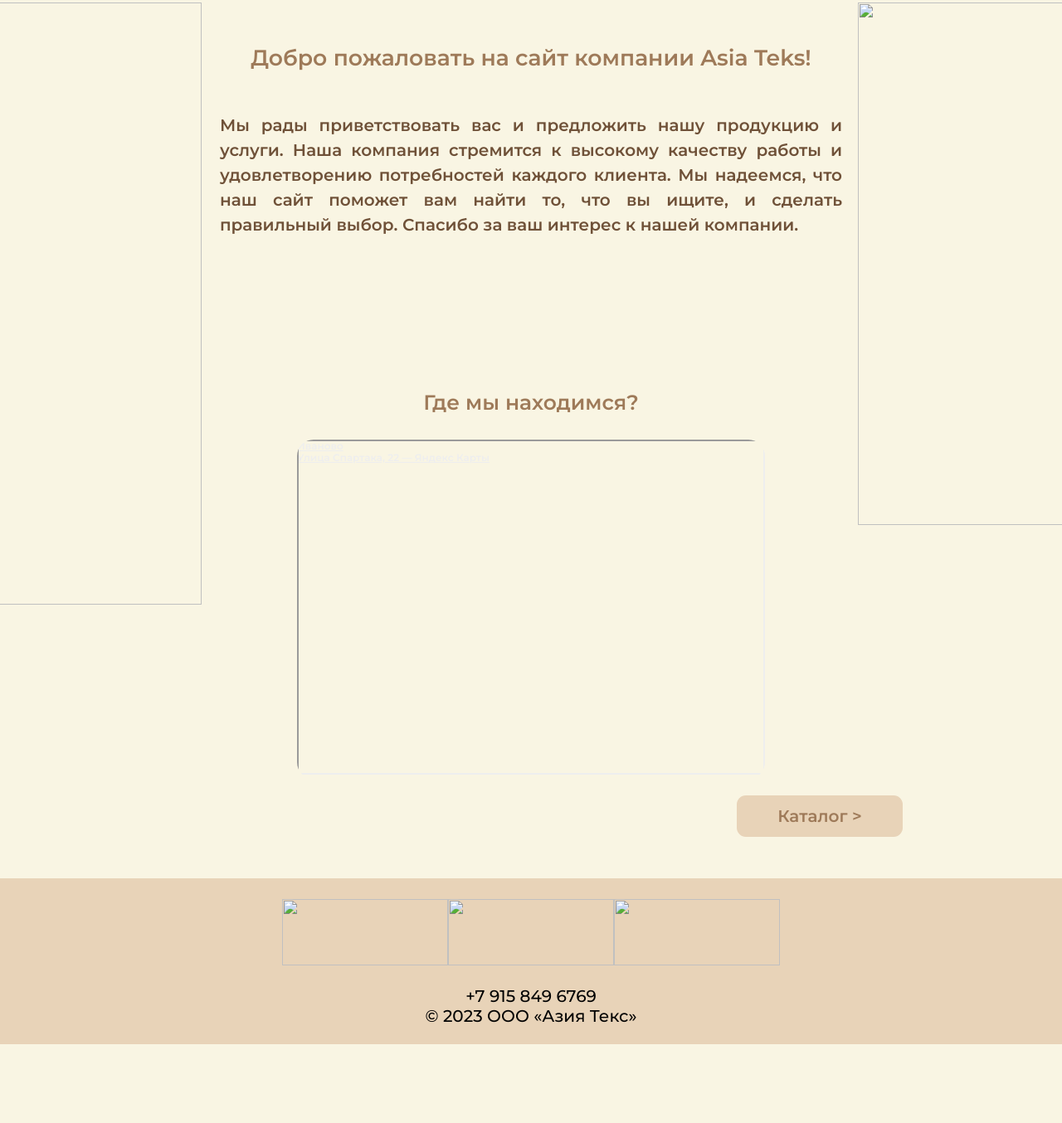
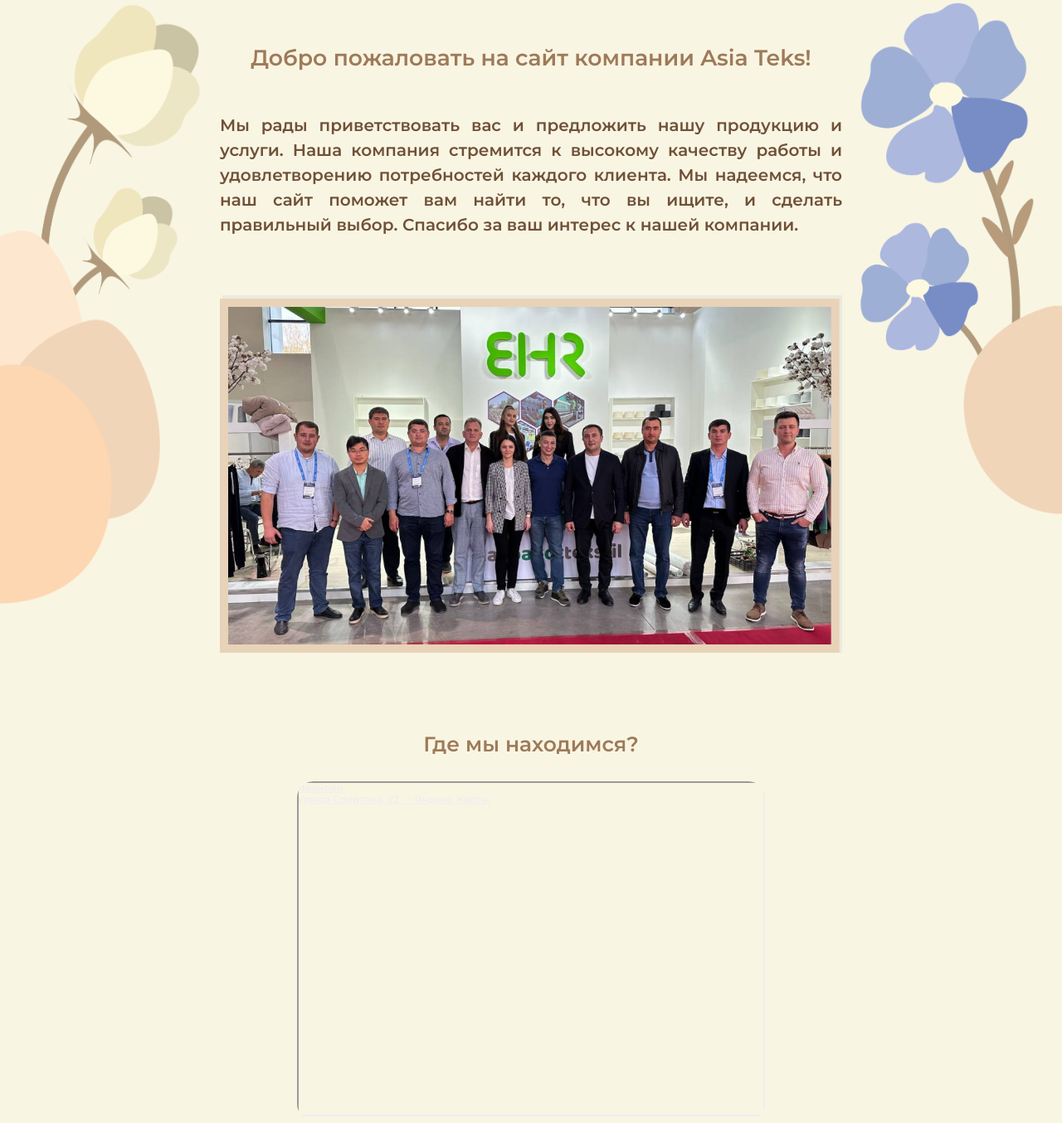
Before and after one commit to SashaKanaev/AsiaTeks, a plain HTML site: page index.html in a window 1280 px wide. Shown: the part 132-1486 px from the top of the page at 83% size. Before the commit the page ends 1391 px from the top, so only its background shows below. Drawn offline with Linux system fonts and the light colour scheme.

Commit message:
Add files via upload

```diff
--- a/index.html
+++ b/index.html
@@ -14,22 +14,22 @@
         <a id="tel" href="tel:+7 915 849 6769"><img src="телефончик.png" width="40" height="40"><div>+7 (915) 849-67-69</div></a>
     </header>
     <main>
-        <img src="./Сайтик/Цветочек 1.png 1.png" id="f1">
-        <img src="Цветочек 2.png" id="f2">
+        <img src="./Сайтик/Цветочек 1.png" id="f1">
+        <img src="./Сайтик/Цветочек 2.png" id="f2">
         <div id="welcome">Добро пожаловать на сайт компании Asia Teks!</div>
         <div id="text">
             Мы рады приветствовать вас и предложить нашу продукцию и услуги. Наша компания стремится к высокому качеству работы и удовлетворению потребностей каждого клиента. Мы надеемся, что наш сайт поможет вам найти то, что вы ищите, и сделать правильный выбор. Спасибо за ваш интерес к нашей компании.
         </div>
-        <div id="photo"><img src="Group 4.png" alt="" ></div>
+        <div id="photo"><img src="./Сайтик/Group 4.png" alt="" ></div>
         <div id="Where">Где мы находимся?</div>
         <div style="position:relative;overflow:hidden;"><a href="https://yandex.ru/maps/5/ivanovo/?utm_medium=mapframe&utm_source=maps" style="color:#eee;font-size:12px;position:absolute;top:0px;">Иваново</a><a href="https://yandex.ru/maps/5/ivanovo/house/ulitsa_spartaka_22/YEkYfw5lSEYHQFttfXxwcn9hYw==/?ll=40.995130%2C57.013327&utm_medium=mapframe&utm_source=maps&z=16.71" style="color:#eee;font-size:12px;position:absolute;top:14px;">Улица Спартака, 22 — Яндекс Карты</a><iframe src="https://yandex.ru/map-widget/v1/?ll=40.995130%2C57.013327&mode=search&ol=geo&ouri=ymapsbm1%3A%2F%2Fgeo%3Fdata%3DCgg1NjE4NDkyOBI90KDQvtGB0YHQuNGPLCDQmNCy0LDQvdC-0LLQviwg0YPQu9C40YbQsCDQodC_0LDRgNGC0LDQutCwLCAyMiIKDQT7I0IVpQ1kQg%2C%2C&z=16.71" width="560" height="400" frameborder="1" allowfullscreen="true" style="position:relative;"></iframe></div>
         <div id="contacts"><a href="../Сайтик 2/index2.html"><div>Каталог ></div></a></div>
     </main>
     <footer>
         <div id="Icons">
-            <img src="Иконка 2.png" width="200" height="80">
-            <img src="Иконка 1 вниз.png" width="200" height="80">
-            <img src="Иконка 3.png" width="200" height="80">
+            <img src="./Сайтик/Иконка 2.png" width="200" height="80">
+            <img src="./Сайтик/Иконка 1 вниз.png" width="200" height="80">
+            <img src="./Сайтик/Иконка 3.png" width="200" height="80">
         </div>
         <div><a href="tel:+7 915 849 6769" class="foot">+7 915 849 6769</a></div>
         <div class="foot">© 2023 ООО «Азия Текс»</div>
```
